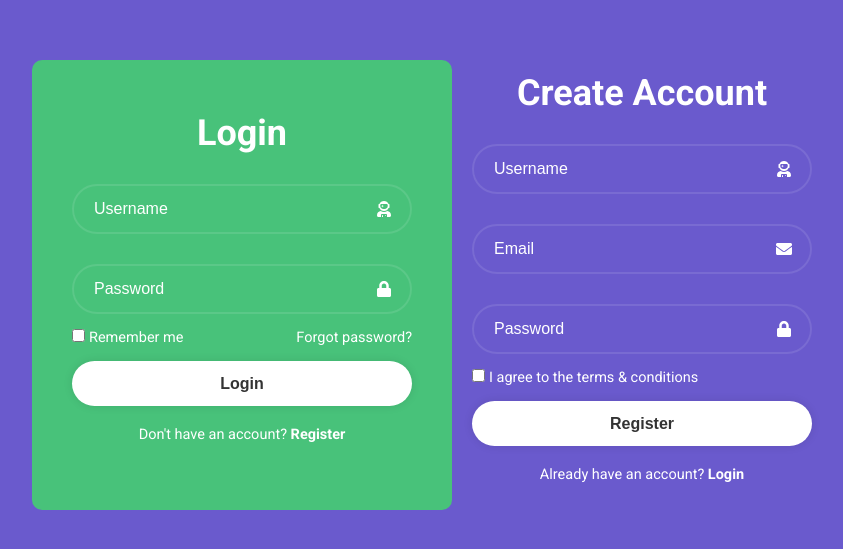
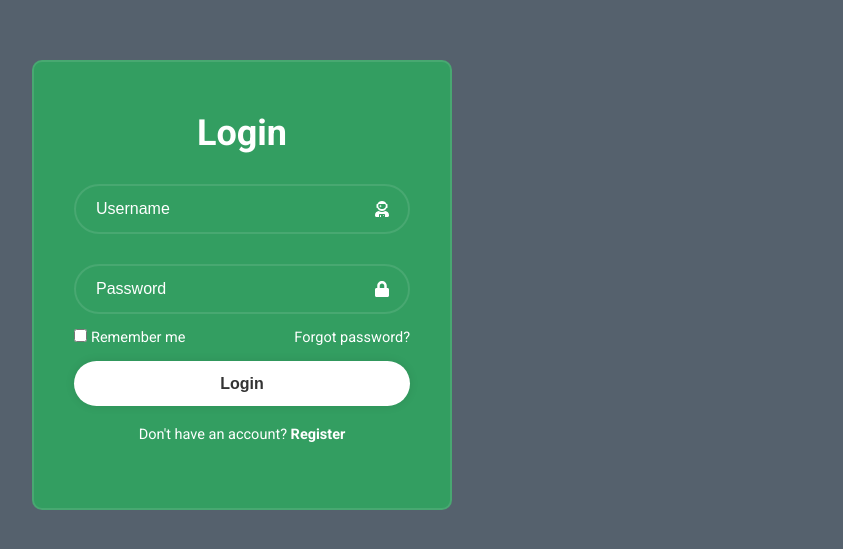
Before and after one commit to ALLHUBS-Jan-2024-Liftoff/crafty-coders, a React (Vite) app in the folder LaunchCash-Frontend/: page / in a window 1280 px wide. Shown: the part 115-664 px from the top of the page, without its empty margins (398-1241 px from the left). Built offline with nearby package versions, Linux system fonts and the light colour scheme.

Commit message:
Gave the login/registration page a new look.  Remember me and forgot password still don't work yet.

```diff
--- a/LaunchCash-Frontend/src/index.css
+++ b/LaunchCash-Frontend/src/index.css
@@ -12,5 +12,5 @@ body {
   justify-content: center;
   align-items: center;
   min-height: 100vh;
-  background: slateblue;
+  background: rgb(85, 97, 109);
 }
--- a/LaunchCash-Frontend/src/pages/LoginRegister.jsx
+++ b/LaunchCash-Frontend/src/pages/LoginRegister.jsx
@@ -8,12 +8,16 @@ const LoginRegister = () => {
   const [action, setAction] = useState('');
 
   const registerLink = () => {
-    setAction('active');
+    setAction(' active');
+  };
+
+  const loginLink = () => {
+    setAction('');
   };
 
   return (
     //
-    <div className={`wrapper ${action}`}>
+    <div className={`wrapper${action}`}>
       <div className="form-box login">
         <form action=''>
           <h1>Login</h1>
@@ -64,7 +68,7 @@ const LoginRegister = () => {
           <button type='submit'>Register</button>
 
           <div className="register-link">
-            <p>Already have an account? <a href='#' onClick={registerLink}>Login</a></p>
+            <p>Already have an account? <a href='#' onClick={loginLink}>Login</a></p>
           </div>
         </form>
       </div>
--- a/LaunchCash-Frontend/src/pages/assets/LoginRegister.css
+++ b/LaunchCash-Frontend/src/pages/assets/LoginRegister.css
@@ -2,11 +2,20 @@
     position: relative;
     width: 420px;
     height: 450px;
-    background: rgb(72, 194, 122);
+    background-color: rgb(51, 158, 97);
+    border: 2px solid rgba(255, 255, 255, .1);
     border-radius: 10px;
     color: #fff;
     display: flex;
     align-items: center;
+    overflow: hidden;
+    transition: height .2s ease;
+}
+
+
+
+.wrapper.active {
+    height: 520px;
 }
 
 .wrapper .form-box {
```
